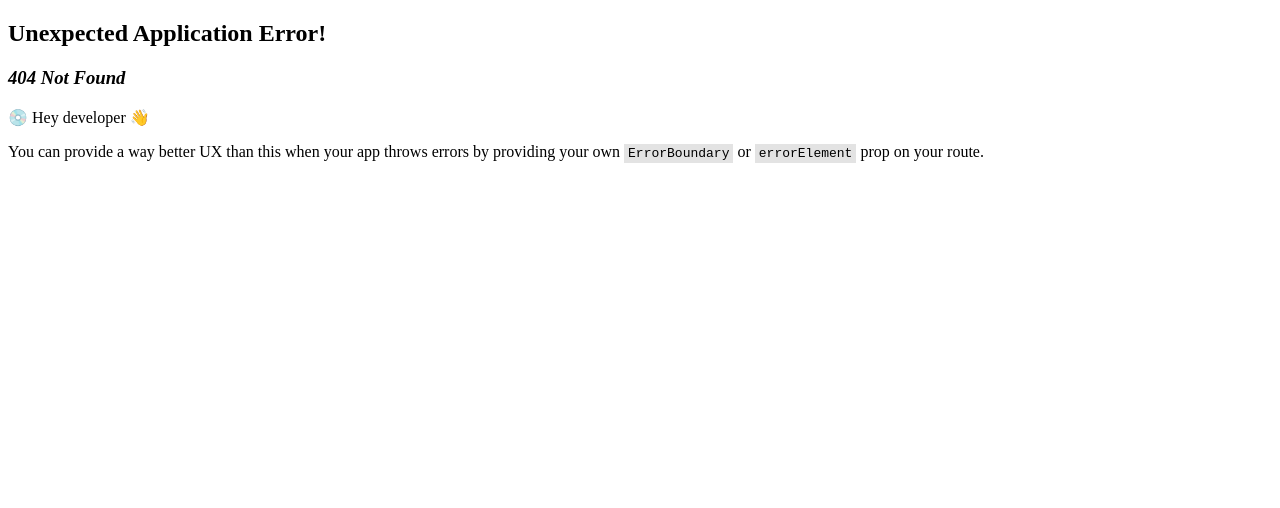
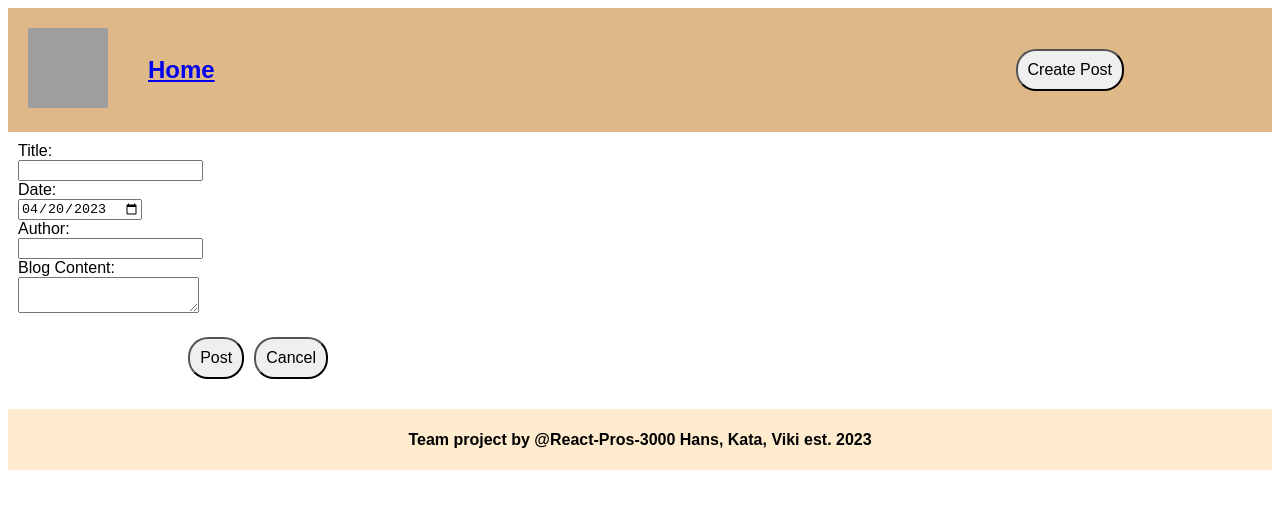
Before and after one commit to hansdav/blog, a React (Vite) app in the folder client/: page /UpdateBlog/1 in a window 1280 px wide. Before the commit this address had no page. Shown: the top 508 px of the page. Built offline with nearby package versions, Linux system fonts and the light colour scheme; no server answers; grey boxes are pictures that could not be loaded.

Commit message:
UpdateBlogPage for all BlogPosts

```diff
--- a/client/src/components/Button/Button.jsx
+++ b/client/src/components/Button/Button.jsx
@@ -1,5 +1,5 @@
 const Button = (props) => {
-  return <button onClick={props.onButtonClicked}>{props.buttonText}</button>;
+  return <button className={props.buttonClass} onClick={props.onButtonClicked}>{props.buttonText}</button>;
 };
 
 export default Button;
--- a/client/src/components/DateInput/DateInput.jsx
+++ b/client/src/components/DateInput/DateInput.jsx
@@ -1,7 +1,8 @@
 const DateInput = (props) => {
   return (
-    <div>
+    <div className="DateInputClass">
       <label>{props.labelDateInput}</label>
+      <br/>
       <input
         type="date"
         value={props.dateInputValue}
--- a/client/src/components/Form/Form.css
+++ b/client/src/components/Form/Form.css
@@ -4,6 +4,14 @@
     font-family: Arial, Helvetica, sans-serif;
     padding: 10px;
     width: 300px;
+}
+
+.Form-DateInput {
+    display: flex;
+    flex-direction: column;
+    width: 300px;
+    padding: 10px;
+    margin: 15px;
 }
 
 .Formbuttons {
@@ -14,3 +22,14 @@
     padding: 10px;
     margin: 5px;
 }
+
+.Form-button {
+    border-radius: 20px;
+    font-size: 16px;
+    padding: 10px;
+    margin: 5px;
+}
+
+.Form-button:hover {
+    background-color: blanchedalmond;
+}
--- a/client/src/components/Form/Form.jsx
+++ b/client/src/components/Form/Form.jsx
@@ -84,9 +84,10 @@ const Form = (props) => {
       <TextInput
         textInputLabel="Title: "
         textInputValue={titleValue}
-        onTextInputChange={onChangeTitle}
+        onChange={onChangeTitle}
       />
       <DateInput
+        DateInputClass="Form-DateInput"
         labelDateInput="Date: "
         dateInputValue={dateInputValue}
         onChangeDateInput={onChangeDate}
@@ -94,7 +95,7 @@ const Form = (props) => {
       <TextInput
         textInputLabel="Author: "
         textInputValue={authorValue}
-        onTextInputChange={onChangeAuthor}
+        onChange={onChangeAuthor}
       />
       <Textarea
         labelTextarea="Blog Content: "
@@ -103,10 +104,12 @@ const Form = (props) => {
       />
       <div className="Formbuttons">
         <Button
+          buttonClass="Form-button"
           onButtonClicked={onPostButtonClicked}
           buttonText={props.blogData ? "Update" : "Post"}
         />
         <Button
+          buttonClass="Form-button"
           onButtonClicked={onCancelButtonClicked}
           buttonText="Cancel"
         />
--- a/client/src/components/Popup/Popup.jsx
+++ b/client/src/components/Popup/Popup.jsx
@@ -1,15 +1,16 @@
-import './Popup.css';
-import { useState } from 'react';
+import "./Popup.css";
+import { useState } from "react";
+import { useNavigate } from "react-router-dom";
 
 function Popup(props) {
   console.log(props.id);
-
+  const navigate = useNavigate();
   const [currentLikes, setCurrentLikes] = useState(props.likes);
 
   fetch(`http://localhost:5050/api/blogs/${props.id}`, {
-    method: 'PATCH',
+    method: "PATCH",
     headers: {
-      'Content-Type': 'application/json',
+      "Content-Type": "application/json",
     },
     body: JSON.stringify({
       likes: currentLikes,
@@ -23,35 +24,41 @@ function Popup(props) {
     setCurrentLikes(currentLikes + 1);
   };
 
+  const onNavigateToUpdate = () => {
+    navigate(`/UpdateBlog/${props.id}`);
+  };
+
   return (
-    <div className='popup-field' key={props._id}>
-      <div className='popup-header'>
-        <div className='popup-buttons'>
-          <div style={{ display: 'flex', alignItems: 'center' }}>
+    <div className="popup-field" key={props._id}>
+      <div className="popup-header">
+        <div className="popup-buttons">
+          <div style={{ display: "flex", alignItems: "center" }}>
             <img
               onClick={handleLike}
-              alt='like-icon'
-              className='like-icon'
-              width='40px'
-              height='40px'
-              src='https://cdn-icons-png.flaticon.com/512/541/541415.png'
+              alt="like-icon"
+              className="like-icon"
+              width="40px"
+              height="40px"
+              src="https://cdn-icons-png.flaticon.com/512/541/541415.png"
             />
             {currentLikes}
           </div>
-          <button className='update-button'>Update Blog</button>
+          <button className="update-button" onClick={onNavigateToUpdate}>
+            Update Blog
+          </button>
         </div>
-        <div className='popup-title'>
+        <div className="popup-title">
           <h1>{props.title}</h1>
         </div>
       </div>
-      <div className='popup-author'>By: {props.author}</div>
-      <div className='popup-date'>Date: {props.date}</div>
+      <div className="popup-author">By: {props.author}</div>
+      <div className="popup-date">Date: {props.date}</div>
       <br />
       <br />
-      <div className='popup-content'>{props.post}</div>
+      <div className="popup-content">{props.post}</div>
       <br />
       <br />
-      <button className='popup-close' onClick={props.onClose}>
+      <button className="popup-close" onClick={props.onClose}>
         X
       </button>
     </div>
--- a/client/src/components/TextInput/TextInput.jsx
+++ b/client/src/components/TextInput/TextInput.jsx
@@ -4,6 +4,7 @@ const TextInput = ({ className, textInputLabel, textInputValue, onChange }) => {
   return (
     <div id='input-boxes' className={className}>
       <label>{textInputLabel}</label>
+      <br/>
       <input type='text' value={textInputValue} onChange={onChange}></input>
     </div>
   );
--- a/client/src/components/Textarea/Textarea.jsx
+++ b/client/src/components/Textarea/Textarea.jsx
@@ -2,6 +2,7 @@ const Textarea = (props) => {
   return (
     <div>
       <label>{props.labelTextarea}</label>
+      <br/>
       <textarea
         value={props.textareaValue}
         onChange={props.onTextareaChange}
--- a/client/src/main.jsx
+++ b/client/src/main.jsx
@@ -14,7 +14,7 @@ const router = createBrowserRouter([
     children: [
       { path: "", element: <ContentPage /> },
       { path: "/CreateBlog", element: <CreateBlogPage /> },
-	  { path: "/UpdateBlog", element: <UpdateBlogPage /> },
+      { path: "/UpdateBlog/:id", element: <UpdateBlogPage /> },
     ],
   },
 ]);
--- a/client/src/pages/UpdateBlogPage.jsx
+++ b/client/src/pages/UpdateBlogPage.jsx
@@ -1,4 +1,4 @@
-import { useNavigate } from "react-router-dom";
+import { useNavigate, useParams } from "react-router-dom";
 import Form from "../components/Form/Form.jsx";
 import { useEffect, useState } from "react";
 
@@ -29,9 +29,8 @@ const updateBlogPost = async (blogData) => {
   }
 };
 
-const UpdateBlogPage = () => {
-  const id = "6441757c52e647d04967021a";
-  //const [id, setId] = useState("6441757c52e647d04967021a");
+const UpdateBlogPage = (props) => {
+  const { id } = useParams();
   const navigate = useNavigate();
   const [blogPost, setBlogPost] = useState(null);
 
```
